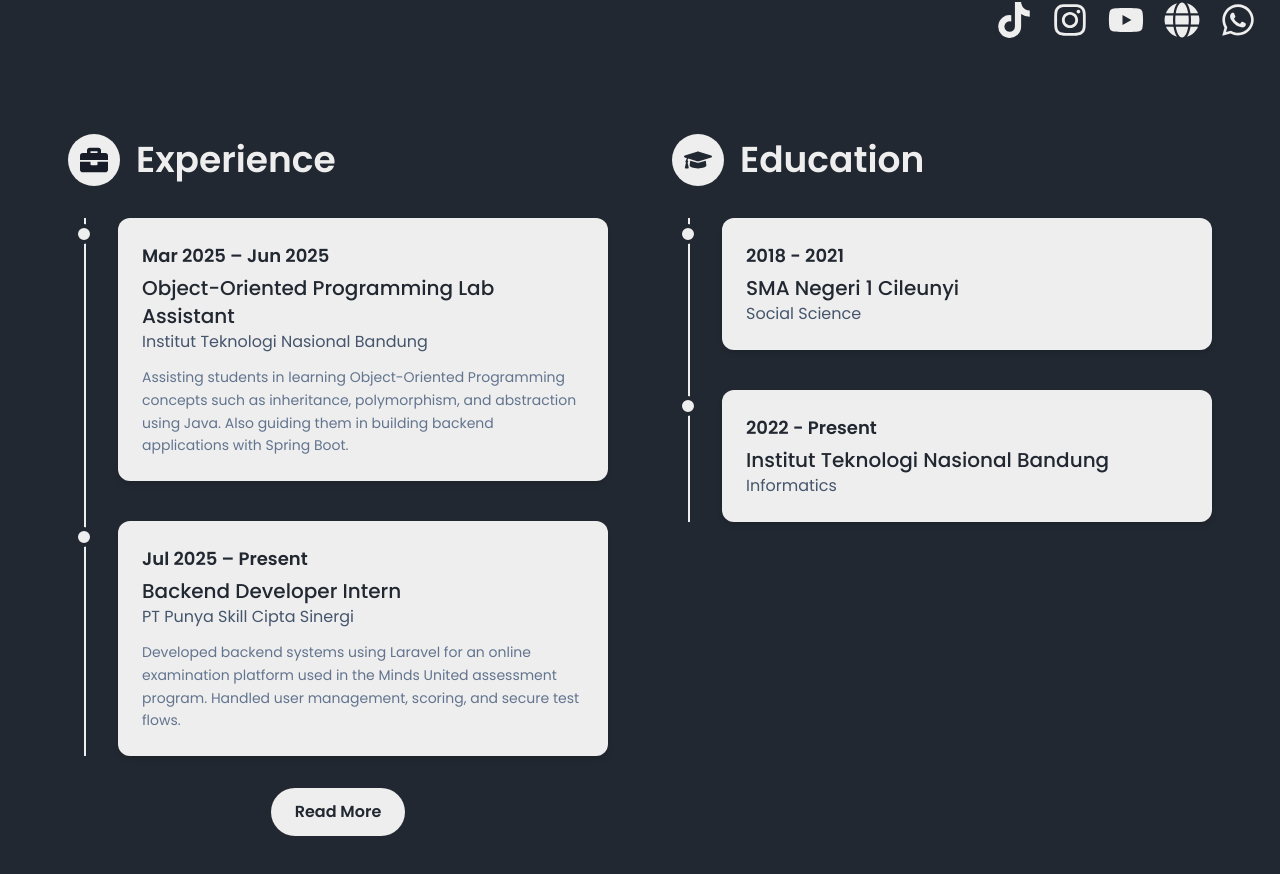
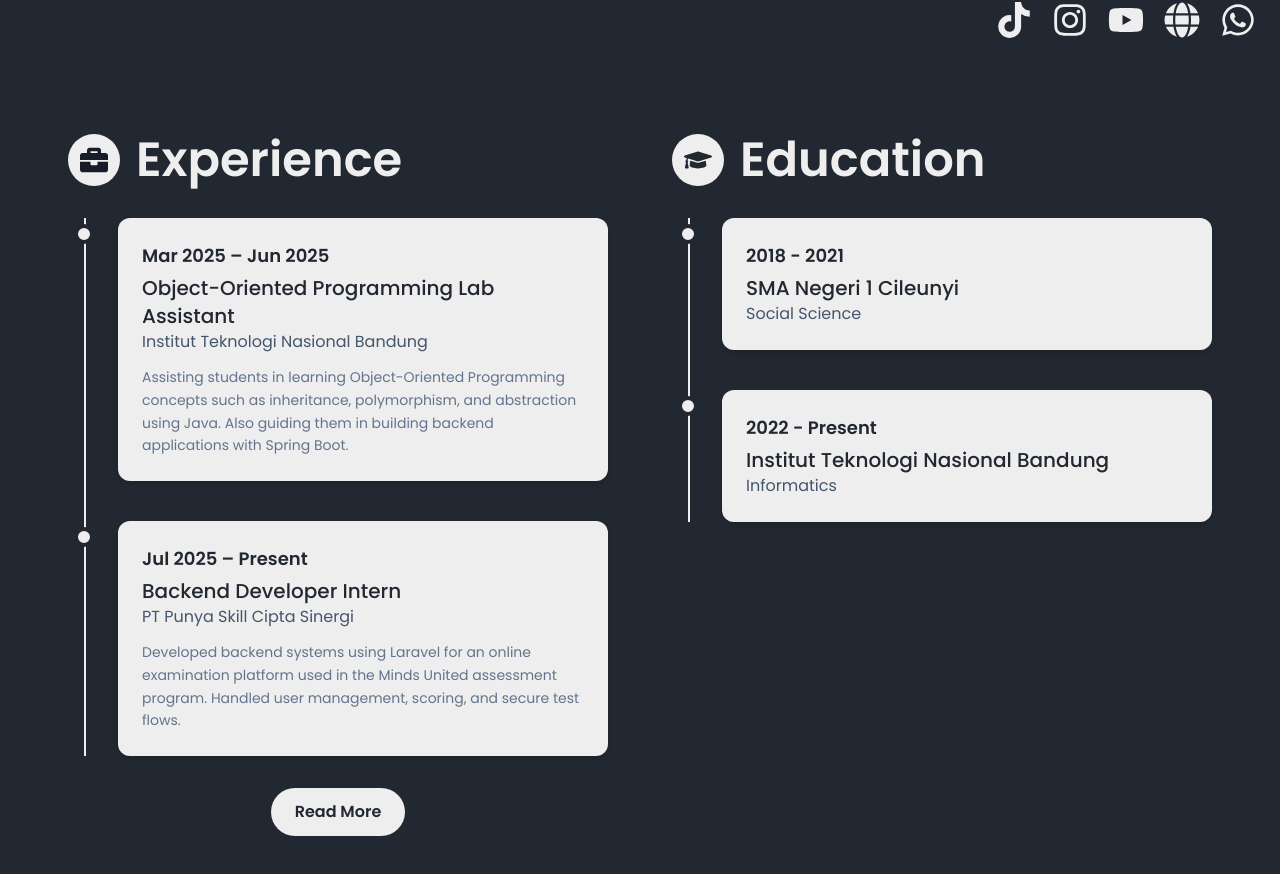
Before and after one commit to AgungSuryana/agungsporto, a React (Vite) app: page / in a window 1280 px wide. Shown: the part 1394-2268 px from the top of the page. Built offline with nearby package versions, Linux system fonts and the light colour scheme.

Commit message:
education

```diff
--- a/src/pages/education.jsx
+++ b/src/pages/education.jsx
@@ -13,7 +13,7 @@ export default function Education() {
                             <div className="bg-[var(--primary-light)] p-3 rounded-full">
                                 <FaBriefcase size={28} className="text-[#171c28]" />
                             </div>
-                            <h1 className="text-4xl poppins-semibold ">Experience</h1>
+                            <h1 className="text-5xl poppins-semibold ">Experience</h1>
                         </div>
 
                         <div className="relative border-l-2 border-[var(--primary-light)] ml-4 pl-8 space-y-10">
@@ -63,7 +63,7 @@ export default function Education() {
                             <div className="bg-[var(--primary-light)]  p-3 rounded-full">
                                 <FaGraduationCap size={28} className="text-[var(--primary-dark)]" />
                             </div>
-                            <h1 className="text-4xl poppins-semibold text-[var(--primary-light)] ">Education</h1>
+                            <h1 className="text-5xl poppins-semibold text-[var(--primary-light)] ">Education</h1>
                         </div>
 
                         <div className="relative border-l-2 border-[var(--primary-light)]  ml-4 pl-8 space-y-10">
```
